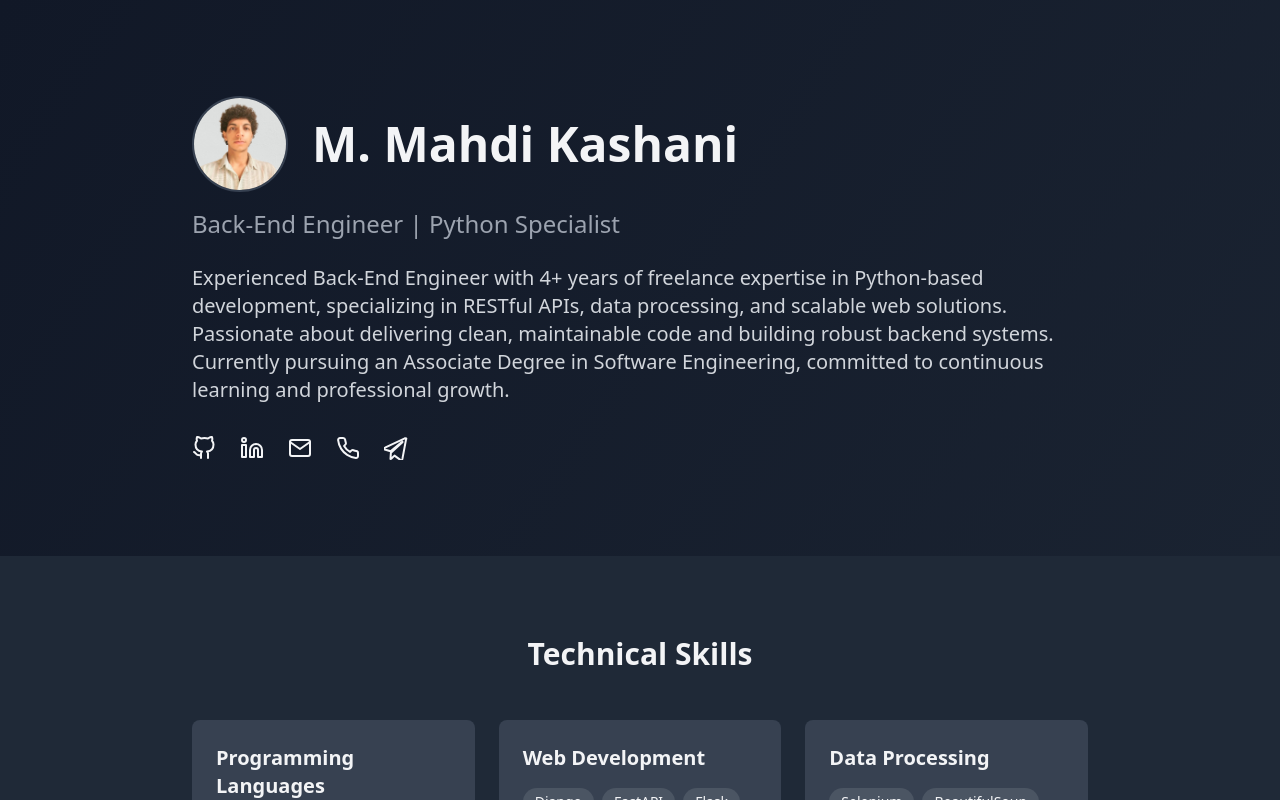
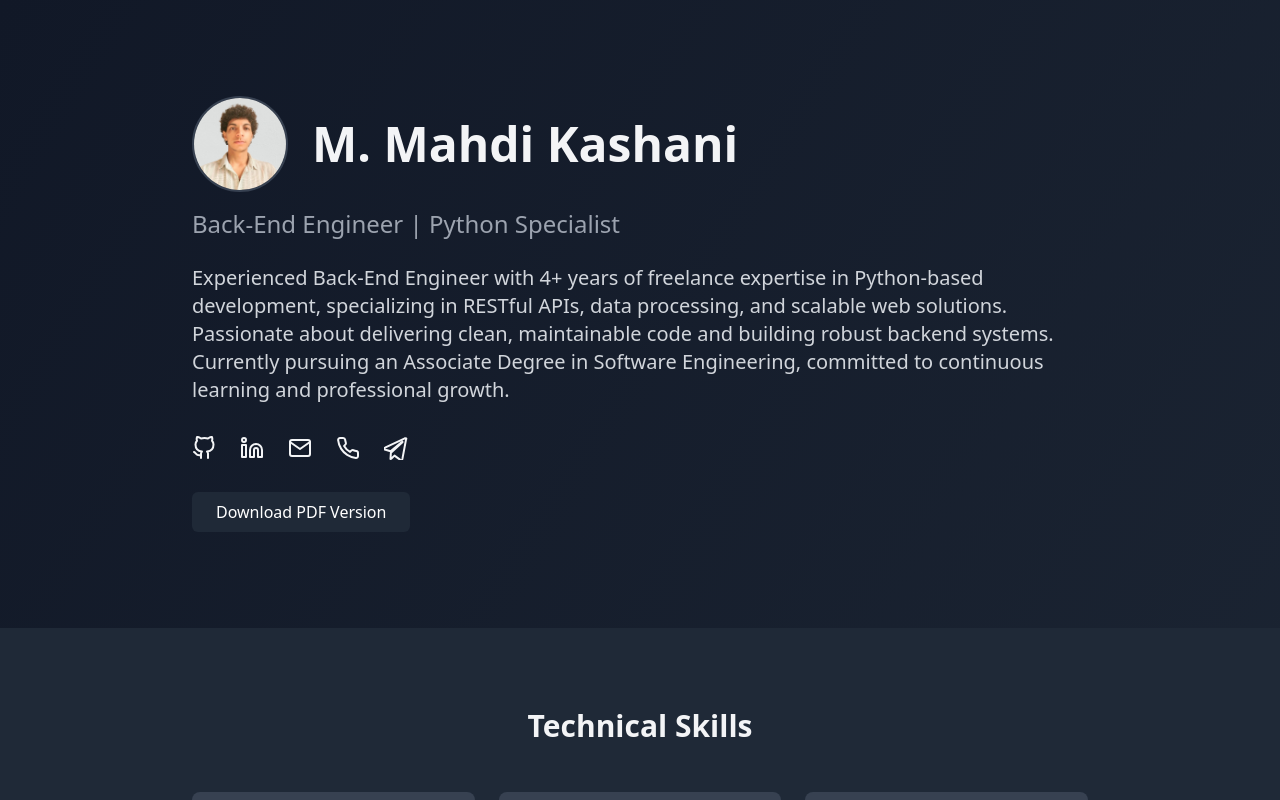
Before and after one commit to devmmk/devmmk.github.io, a React (Vite) app: page / in a window 1280 px wide. Shown: the top 800 px of the page. Built offline with nearby package versions, Linux system fonts and the light colour scheme.

Commit message:
Initial commit

```diff
--- a/package.json
+++ b/package.json
@@ -7,7 +7,7 @@
     "predeploy": "npm run build",
     "deploy": "gh-pages -d dist",
     "dev": "vite",
-    "build": "tsc -b && vite build && cp profile-photo.jpg dist",
+    "build": "tsc -b && vite build && cp profile-photo.jpg resume.pdf dist",
     "lint": "eslint .",
     "preview": "vite preview"
   },
--- a/src/pages/portfolio/components/summary/index.tsx
+++ b/src/pages/portfolio/components/summary/index.tsx
@@ -1,5 +1,4 @@
-import TelegramIcon from "@components/icons/telegram";
-import { Github, LinkedIn, Mail, Phone } from "@icons";
+import { Github, LinkedIn, Mail, Phone, TelegramIcon } from "@icons";
 
 const Headline = () => (
   <header className="container mx-auto px-4 sm:px-6 py-16 sm:py-24">
@@ -54,7 +53,16 @@ const Headline = () => (
           <TelegramIcon />
         </a>
       </div>
+      <div className="mt-8">
+        <a
+          href="/resume.pdf"
+          className="inline-block px-6 py-2 bg-[#1f2937] text-white rounded-md hover:bg-[#374151] transition-colors duration-300"
+          target="_blank"
+          rel="noopener noreferrer"
+        >
+          Download PDF Version
+        </a>
+      </div>
     </div>
   </header>
-);
-export default Headline;
+);export default Headline;
```
Also changed, not shown: 1 other file (tests, documents, lock files or other folders).
